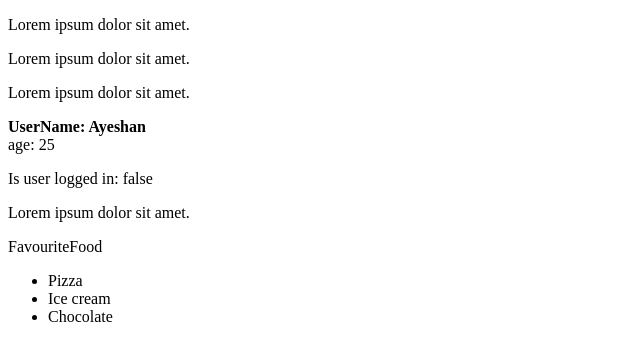
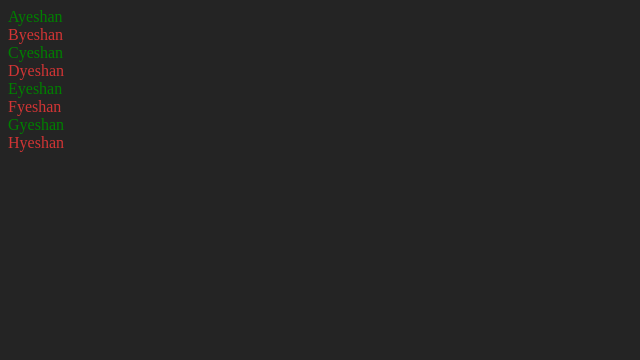
Before and after one commit to ayeshanweerasuriya/Learn-JavaScript, a React (Vite) app in the folder LReact/: page / in a window 1280 px wide. Shown: the top 360 px of the page, without its empty margins (0-640 px from the left). Built offline with nearby package versions, Linux system fonts and the light colour scheme.

Commit message:
use map for arrays

```diff
--- a/LReact/package.json
+++ b/LReact/package.json
@@ -22,6 +22,7 @@
     "eslint-plugin-react": "^7.34.2",
     "eslint-plugin-react-hooks": "^4.6.2",
     "eslint-plugin-react-refresh": "^0.4.7",
+    "sass": "^1.77.6",
     "vite": "^5.3.1"
   }
 }
--- a/LReact/src/App.jsx
+++ b/LReact/src/App.jsx
@@ -1,20 +1,53 @@
-import { UserFavouriteFood } from "./UserFavouriteFood";
-import { UserName } from "./UserName";
+import { UserFavouriteFood } from "./components/UserFavouriteFood";
+import { UserName } from "./components/UserName";
+
+import style from "./components/styles.module.css";
 
 export default function App() {
+  const mockUsers = [
+    {
+      id: 1,
+      name: "Ayeshan",
+    },
+    {
+      id: 2,
+      name: "Byeshan",
+    },
+    {
+      id: 3,
+      name: "Cyeshan",
+    },
+    {
+      id: 4,
+      name: "Dyeshan",
+    },
+    {
+      id: 5,
+      name: "Eyeshan",
+    },
+    {
+      id: 6,
+      name: "Fyeshan",
+    },
+    {
+      id: 7,
+      name: "Gyeshan",
+    },
+    {
+      id: 8,
+      name: "Hyeshan",
+    },
+  ];
   return (
     <>
-      <UserName
-        name={"Ayeshan"}
-        age={25}
-        callme={function callme() {
-          console.log("Hello World");
-        }}
-        isLoggedIn={false}
-        oneUser={[{ name: "Jason Moma", age: 45 }]}
-      />
-      <p>Lorem ipsum dolor sit amet.</p>
-      <UserFavouriteFood />
+      {mockUsers.map((item) => (
+        <div
+          className={item.id % 2 == 0 ? style.redText : style.greenText}
+          key={item.id}
+        >
+          {item.name}
+        </div>
+      ))}
     </>
   );
 }
--- a/LReact/src/UserFavouriteFood.jsx
+++ /dev/null
@@ -1,14 +0,0 @@
-import { createElement } from "react";
-
-export function UserFavouriteFood() {
-  return createElement(
-    "section",
-    null,
-    <div>FavouriteFood</div>,
-    <ul>
-      <li>Pizza</li>
-      <li>Ice cream</li>
-      <li>Chocolate</li>
-    </ul>
-  );
-}
--- a/LReact/src/UserName.jsx
+++ /dev/null
@@ -1,28 +0,0 @@
-import { PropTypes } from "prop-types";
-import { ReactFragment } from "./ReactFragment";
-
-export function UserName(props) {
-  console.log(props);
-  props.callme();
-  return (
-    <div>
-      <ReactFragment />
-      <b>UserName: {props.name}</b>
-      <br />
-      <span>age: {props.age}</span>
-      <p>Is user logged in: {String(props.isLoggedIn)}</p>
-    </div>
-  );
-}
-
-UserName.propTypes = {
-  name: PropTypes.string.isRequired,
-  age: PropTypes.number.isRequired,
-  callme: PropTypes.func.isRequired,
-  oneUser: PropTypes.arrayOf(
-    PropTypes.shape({
-      name: PropTypes.string.isRequired,
-      age: PropTypes.number.isRequired,
-    })
-  ),
-};
--- a/LReact/src/ReactFragment.jsx
+++ b/LReact/src/components/ReactFragment.jsx
@@ -1,9 +1,10 @@
 import React from "react";
+import style from "./styles.module.css";
 
 export function ReactFragment() {
   return (
     <React.Fragment>
-      <p>Lorem ipsum dolor sit amet.</p>
+      <p className={style.redText}>Lorem ipsum dolor sit amet.</p>
       <p>Lorem ipsum dolor sit amet.</p>
       <p>Lorem ipsum dolor sit amet.</p>
     </React.Fragment>
--- /dev/null
+++ b/LReact/src/components/UserFavouriteFood.jsx
@@ -0,0 +1,15 @@
+import { createElement } from "react";
+import style from "./styles.module.css";
+
+export function UserFavouriteFood() {
+  return createElement(
+    "section",
+    null,
+    <div className={style.redText}>FavouriteFood</div>,
+    <ul>
+      <li style={{ color: "yellow" }}>Pizza</li>
+      <li className={style["greenText"]}>Ice cream</li>
+      <li>Chocolate</li>
+    </ul>
+  );
+}
--- /dev/null
+++ b/LReact/src/components/UserName.jsx
@@ -0,0 +1,54 @@
+import { useState, useRef } from "react";
+import { PropTypes } from "prop-types";
+import { ReactFragment } from "./ReactFragment";
+import style from "./styles.module.css";
+
+export function UserName(props) {
+  //   const [pressed, setPressed] = useState(0);
+
+  //   console.log(props);
+  //   props.callme();
+
+  const pressed = useRef(true);
+  const textRef = useRef(null);
+
+  const handlePress = () => {
+    pressed.current = !pressed.current;
+
+    if (textRef.current) {
+      textRef.current.className = pressed.current
+        ? style.redText
+        : style.greenText;
+    }
+
+    console.log(pressed.current);
+  };
+
+  return (
+    <div>
+      <ReactFragment />
+      <button className={style.button} onClick={handlePress}>
+        press
+      </button>
+      <br />
+      <b ref={textRef} className={style.redText}>
+        UserName: {props.name}
+      </b>
+      <br />
+      <span>age: {props.age}</span>
+      <p>Is user logged in: {String(props.isLoggedIn)}</p>
+    </div>
+  );
+}
+
+UserName.propTypes = {
+  name: PropTypes.string.isRequired,
+  age: PropTypes.number.isRequired,
+  callme: PropTypes.func.isRequired,
+  oneUser: PropTypes.arrayOf(
+    PropTypes.shape({
+      name: PropTypes.string.isRequired,
+      age: PropTypes.number.isRequired,
+    })
+  ),
+};
--- /dev/null
+++ b/LReact/src/components/styles.module.css
@@ -0,0 +1,11 @@
+.redText {
+  color: rgb(210, 53, 53);
+}
+
+.greenText {
+  color: green;
+}
+
+.button {
+  background-color: blue;
+}
--- /dev/null
+++ b/LReact/src/index.css
@@ -0,0 +1,4 @@
+body {
+  background-color: #242424;
+  color: rgb(193, 193, 193);
+}
--- a/LReact/src/main.jsx
+++ b/LReact/src/main.jsx
@@ -1,6 +1,7 @@
 import React from "react";
 import ReactDOM from "react-dom/client";
 import App from "./App";
+import "./index.css";
 
 ReactDOM.createRoot(document.getElementById("root")).render(
   <React.StrictMode>
```
Also changed, not shown: LReact/src/components/users.module.scss (added), 1 other file (tests, documents, lock files or other folders).
